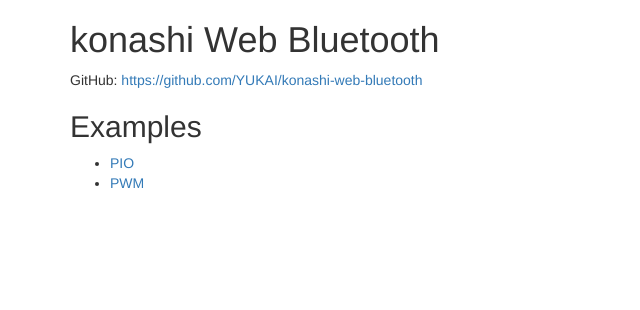
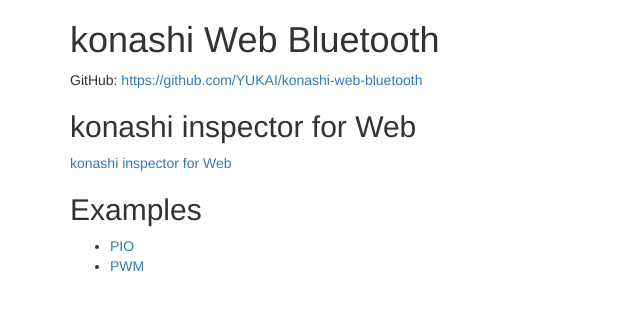
Before and after one commit to YUKAI/konashi-web-bluetooth, a website: page index.html in a window 1280 px wide. Shown: the whole page, without its empty margins (0-640 px from the left). Drawn offline with nearby package versions, Linux system fonts and the light colour scheme.

Commit message:
Update index.html

```diff
--- a/index.html
+++ b/index.html
@@ -9,6 +9,8 @@
     <div class="container">
         <h1>konashi Web Bluetooth</h1>
         GitHub: <a href="https://github.com/YUKAI/konashi-web-bluetooth">https://github.com/YUKAI/konashi-web-bluetooth</a>
+        <h2>konashi inspector for Web</h2>
+        <a href="inspector/index.html">konashi inspector for Web</a>
         <h2>Examples</h2>
         <ul>
             <li><a href="examples/pio.html">PIO</a></li>
```
